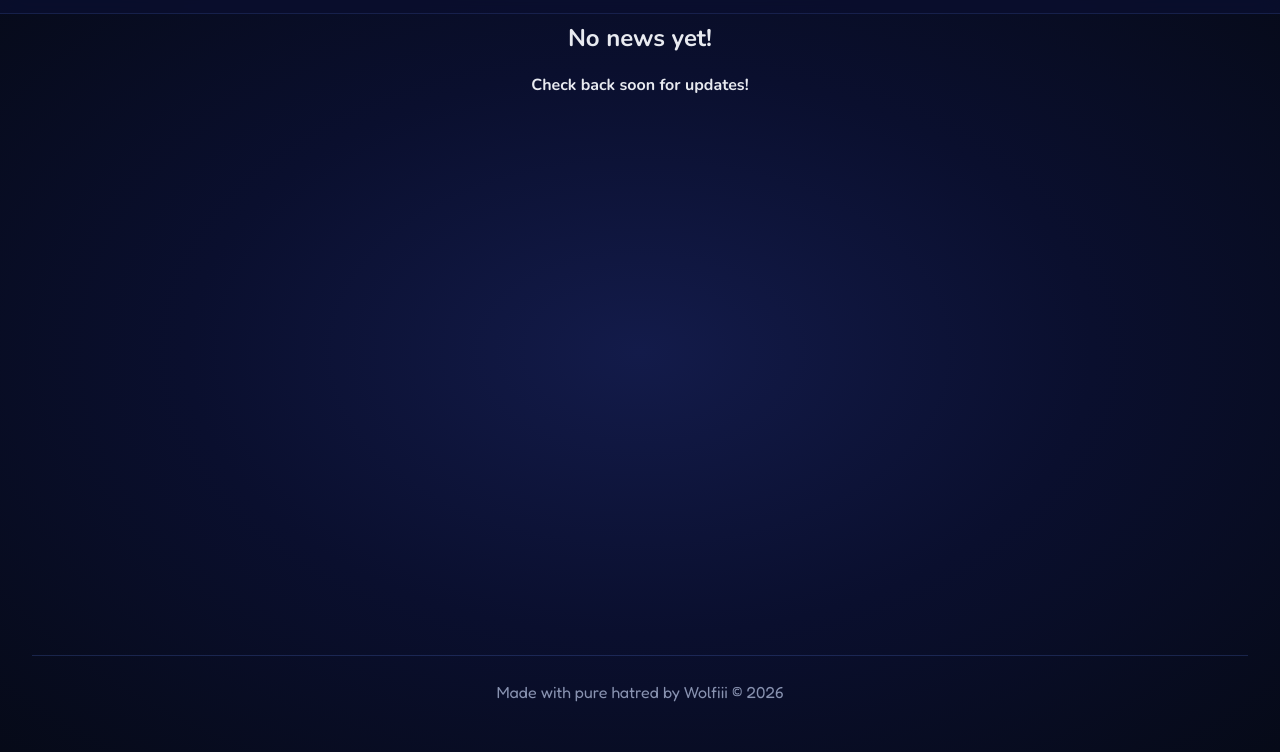
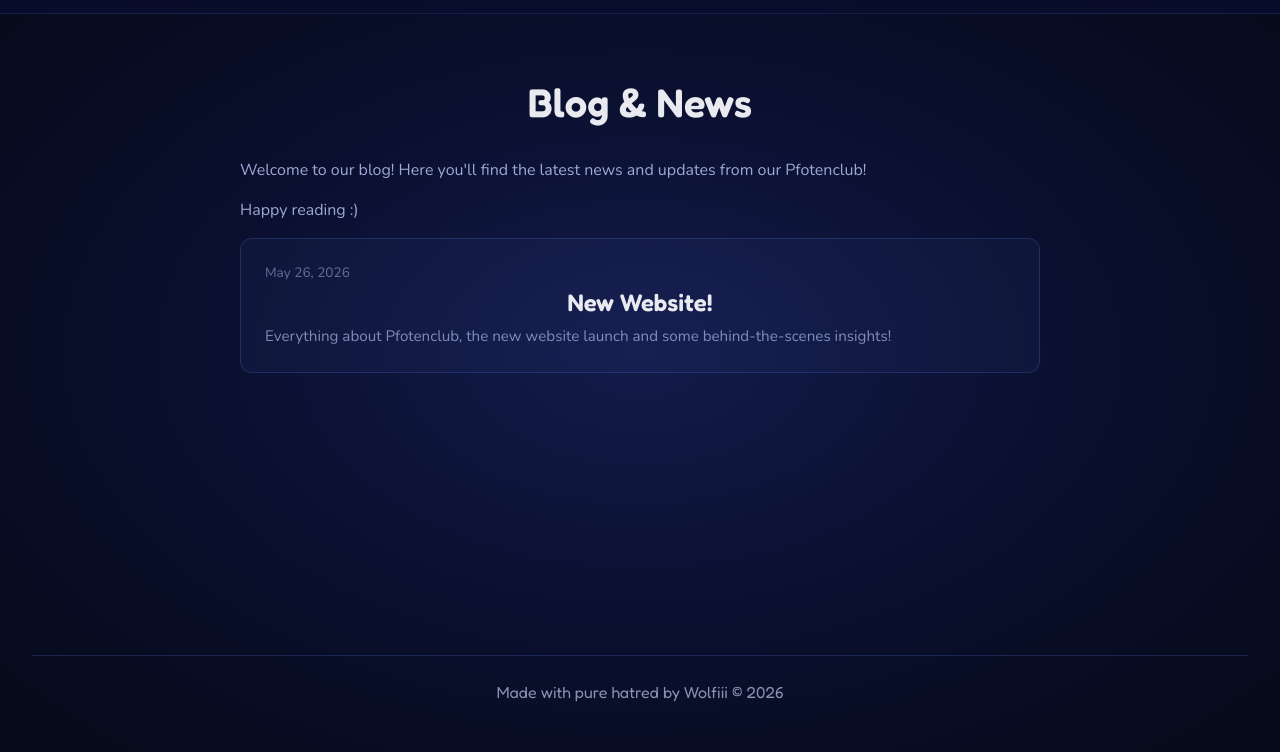
Before and after one commit to Pfotenclub/website, an Astro site: page /blog in a window 1280 px wide. Shown: the part 48-800 px from the top of the page. Built offline with nearby package versions, Linux system fonts and the light colour scheme; Astro itself is replaced by a stand-in of ours.

Commit message:
Add blog functionality with dynamic post rendering and styling

```diff
--- /dev/null
+++ b/src/content.config.ts
@@ -0,0 +1,14 @@
+import { defineCollection, z } from 'astro:content';
+import { glob } from 'astro/loaders';
+
+const blog = defineCollection({
+  loader: glob({ pattern: '**/*.md', base: './src/content/blog' }),
+  schema: z.object({
+    title: z.string(),
+    date: z.date(),
+    description: z.string(),
+    author: z.string().optional(),
+  }),
+});
+
+export const collections = { blog };
--- /dev/null
+++ b/src/content/blog/2026-05-26-willkommen.md
@@ -0,0 +1,21 @@
+---
+title: "New Website!"
+date: 2026-05-26
+description: "Everything about Pfotenclub, the new website launch and some behind-the-scenes insights!"
+author: "Pfotenclub Team"
+---
+
+Welcome to our new blog!
+Here, we'll keep you updated on all important news from the Pfotenclub — events, announcements, and more.
+But first, let's talk about our new website! :3
+
+We wanted a landpage that reflects what Pfotenclub does and who we are. So we've started first with a simple carrd.co page and a custom domain.
+Even though it looked okay-ish, we thought "Okay. We are furries and let's be honest? Most furries work somewhere tech-related. So why not build a custom website?"
+And that's how we ended up here!
+
+It was important to us that the website is easy to maintain and update since Pfotenclub is only run by volunteers. Technically we arent't even a club but more of a group of friends who want to do something together. Which is also why we don't have a lot of resources to maintain a complex website.
+So we went with Astro, which is a static site generator that allows us to write our content in Markdown and easily create new blog posts without needing to worry about the technical details.
+
+Also since we don't have a corporate identiy, we created the website with a more simple and clean design, maybe that'll change in the future!
+We hope you like the new website and that it will be a great place for us to share our news and updates with you!
+If you'd like to contribute or have any suggestions, feel free to reach out to us! You can find the code on our [Github repository](https://github.com/Pfotenclub/website).
--- a/src/pages/blog.astro
+++ b/src/pages/blog.astro
@@ -1,8 +1,94 @@
 ---
 import Layout from '../layouts/Layout.astro';
+import { getCollection, type CollectionEntry } from 'astro:content';
+
+const posts = (await getCollection('blog')).sort(
+  (a: CollectionEntry<'blog'>, b: CollectionEntry<'blog'>) => b.data.date.valueOf() - a.data.date.valueOf()
+);
 ---
 
 <Layout title="Blog & News">
-    <h2 style="text-align: center;">No news yet!</h2>
-    <h3 style="text-align: center;">Check back soon for updates!</h3>
+  <div class="blog-container">
+    <h1>Blog & News</h1>
+    <p>Welcome to our blog! Here you'll find the latest news and updates from our Pfotenclub!</p>
+    <p>Happy reading :)</p>
+    {posts.length === 0 ? (
+      <p class="empty">No news yet — check back soon!</p>
+    ) : (
+      <ul class="post-list">
+        {posts.map(post => (
+          <li>
+            <a href={`/blog/${post.id}`} class="post-card">
+              <time>{post.data.date.toLocaleDateString('en-US', { day: '2-digit', month: 'long', year: 'numeric' })}</time>
+              <h2>{post.data.title}</h2>
+              <p>{post.data.description}</p>
+            </a>
+          </li>
+        ))}
+      </ul>
+    )}
+  </div>
 </Layout>
+
+<style>
+  .blog-container {
+    max-width: 800px;
+    margin: 0 auto;
+    padding: 2rem;
+  }
+
+  h1 {
+    font-family: 'Fredoka', sans-serif;
+    font-size: 2.5rem;
+    margin-bottom: 2rem;
+  }
+
+  .post-list {
+    list-style: none;
+    padding: 0;
+    margin: 0;
+    display: flex;
+    flex-direction: column;
+    gap: 1.5rem;
+  }
+
+  .post-card {
+    display: block;
+    padding: 1.5rem;
+    border: 1px solid rgba(100, 140, 255, 0.2);
+    border-radius: 12px;
+    text-decoration: none;
+    color: inherit;
+    background: rgba(100, 140, 255, 0.05);
+    transition: border-color 0.2s, background 0.2s;
+  }
+
+  .post-card:hover {
+    border-color: rgba(100, 140, 255, 0.5);
+    background: rgba(100, 140, 255, 0.1);
+  }
+
+  .post-card time {
+    font-size: 0.85rem;
+    opacity: 0.6;
+    display: block;
+    margin-bottom: 0.4rem;
+  }
+
+  .post-card h2 {
+    font-family: 'Fredoka', sans-serif;
+    font-size: 1.5rem;
+    margin: 0 0 0.5rem;
+  }
+
+  .post-card p {
+    margin: 0;
+    opacity: 0.8;
+    font-size: 0.95rem;
+  }
+
+  .empty {
+    text-align: center;
+    opacity: 0.6;
+  }
+</style>
--- /dev/null
+++ b/src/pages/blog/[slug].astro
@@ -0,0 +1,99 @@
+---
+import Layout from '../../layouts/Layout.astro';
+import { getCollection, render, type CollectionEntry } from 'astro:content';
+
+export async function getStaticPaths() {
+  const posts = await getCollection('blog');
+  return posts.map((post: CollectionEntry<'blog'>) => ({
+    params: { slug: post.id },
+    props: { post },
+  }));
+}
+
+const { post } = Astro.props as { post: CollectionEntry<'blog'> };
+const { Content } = await render(post);
+---
+
+<Layout title={post.data.title}>
+  <article class="post">
+    <header>
+      <a href="/blog" class="back">← Back to overview</a>
+      <time>{post.data.date.toLocaleDateString('en-US', { day: '2-digit', month: 'long', year: 'numeric' })}</time>
+      <h1>{post.data.title}</h1>
+      {post.data.author && <p class="author">from {post.data.author}</p>}
+    </header>
+    <div class="content">
+      <Content />
+    </div>
+  </article>
+</Layout>
+
+<style>
+  .post {
+    max-width: 800px;
+    margin: 0 auto;
+    padding: 2rem;
+  }
+
+  header {
+    margin-bottom: 2.5rem;
+  }
+
+  .back {
+    display: inline-block;
+    margin-bottom: 1.5rem;
+    font-family: 'Fredoka', sans-serif;
+    text-decoration: none;
+    color: inherit;
+    opacity: 0.6;
+    transition: opacity 0.2s;
+  }
+
+  .back:hover {
+    opacity: 1;
+  }
+
+  time {
+    display: block;
+    font-size: 0.85rem;
+    opacity: 0.6;
+    margin-bottom: 0.5rem;
+  }
+
+  h1 {
+    font-family: 'Fredoka', sans-serif;
+    font-size: 2.5rem;
+    margin: 0 0 0.5rem;
+  }
+
+  .author {
+    margin: 0;
+    opacity: 0.6;
+    font-size: 0.9rem;
+  }
+
+  .content {
+    line-height: 1.8;
+    font-size: 1.05rem;
+  }
+
+  .content :global(h2) {
+    font-family: 'Fredoka', sans-serif;
+    margin-top: 2rem;
+  }
+
+  .content :global(p) {
+    margin-bottom: 1.2rem;
+  }
+
+  .content :global(a) {
+    color: #a8c0ff;
+    text-decoration: underline;
+    text-underline-offset: 3px;
+    transition: color 0.2s;
+  }
+
+  .content :global(a:hover) {
+    color: var(--color-primary);
+  }
+</style>
```
